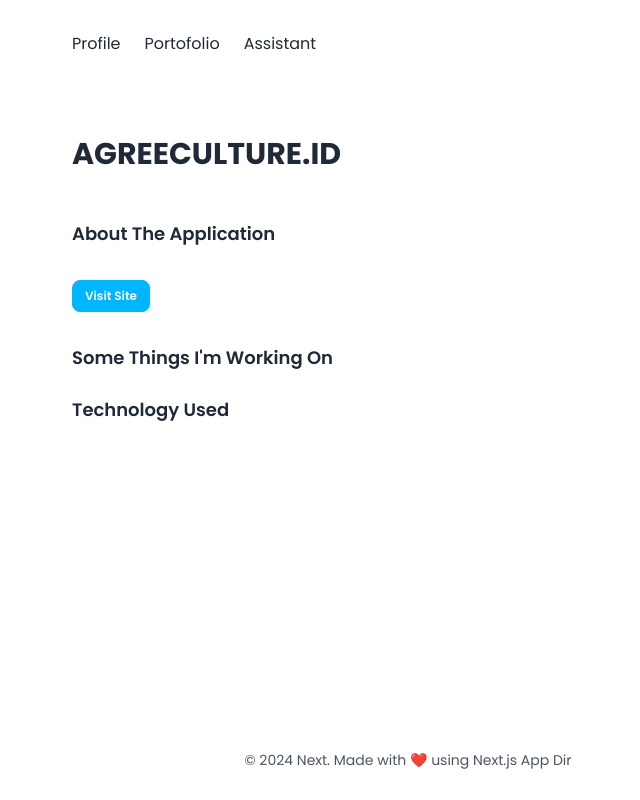
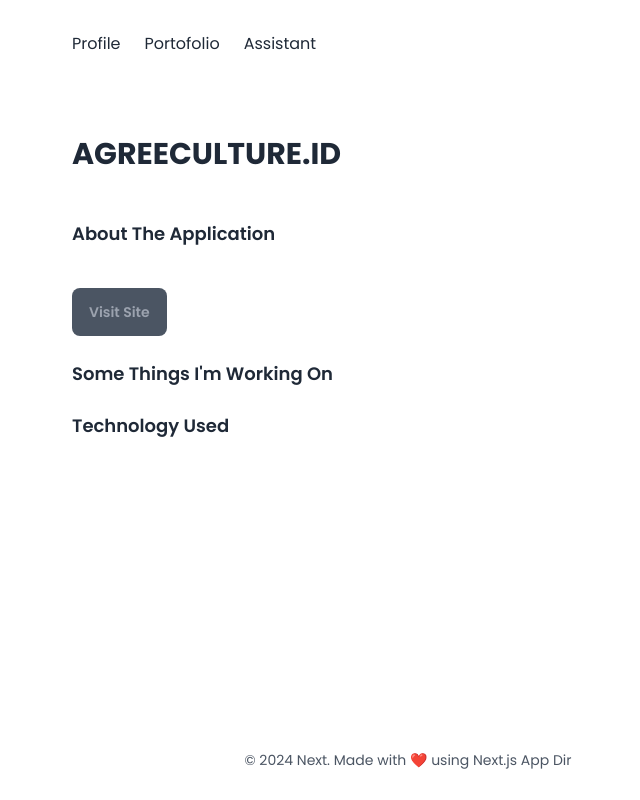
Before and after one commit to DikoMahendraa/personal-profile, a Next.js app: page /portofolio/agreeculture.id in a window 1280 px wide. Shown: the whole page, without its empty margins (232-872 px from the left). Built offline with nearby package versions, Linux system fonts and the light colour scheme.

Commit message:
fix: visible link

```diff
--- a/src/app/portofolio/[details]/page.tsx
+++ b/src/app/portofolio/[details]/page.tsx
@@ -13,10 +13,12 @@ import { detailPortofolio } from '../(fragments)/Content'
 const PortfolioDetailPage = () => {
   const pathname = usePathname()
   const lastPathname = pathname.split('/').pop() as string
+  const _detailPortofolio = useAtomValue(detailPortofolio)
+  const isDesktop = _detailPortofolio.layout_type?.includes('desktop')
 
-  const _detailPortofolio = useAtomValue(detailPortofolio)
-
-  const isDesktop = _detailPortofolio.layout_type?.includes('desktop')
+  const onViewDetails = (url: string) => {
+    window.open(url, '_blank')
+  }
 
   return (
     <MainLayout className="layout">
@@ -67,13 +69,22 @@ const PortfolioDetailPage = () => {
             __html: _detailPortofolio.about as TrustedHTML,
           }}
         />
-        <Link
-          href={String(_detailPortofolio.link)}
-          target="_blank"
-          className="btn btn-info my-2 btn-sm text-white text-xs"
+        <button
+          onClick={
+            _detailPortofolio.available
+              ? () => onViewDetails(_detailPortofolio.link)
+              : () => ({})
+          }
+          className={`btn btn-ghost mt-4
+            ${
+              !_detailPortofolio.available
+                ? 'disabled:text-gray-400 disabled:bg-gray-600'
+                : 'bg-cyan-600 text-white'
+            }`}
+          disabled={!_detailPortofolio.available}
         >
           Visit Site
-        </Link>
+        </button>
         <p className="dark:text-cyan-300 lg:text-lg text-sm font-semibold capitalize lg:my-6 my-2">
           some things {`I'm`} working on
         </p>
```
